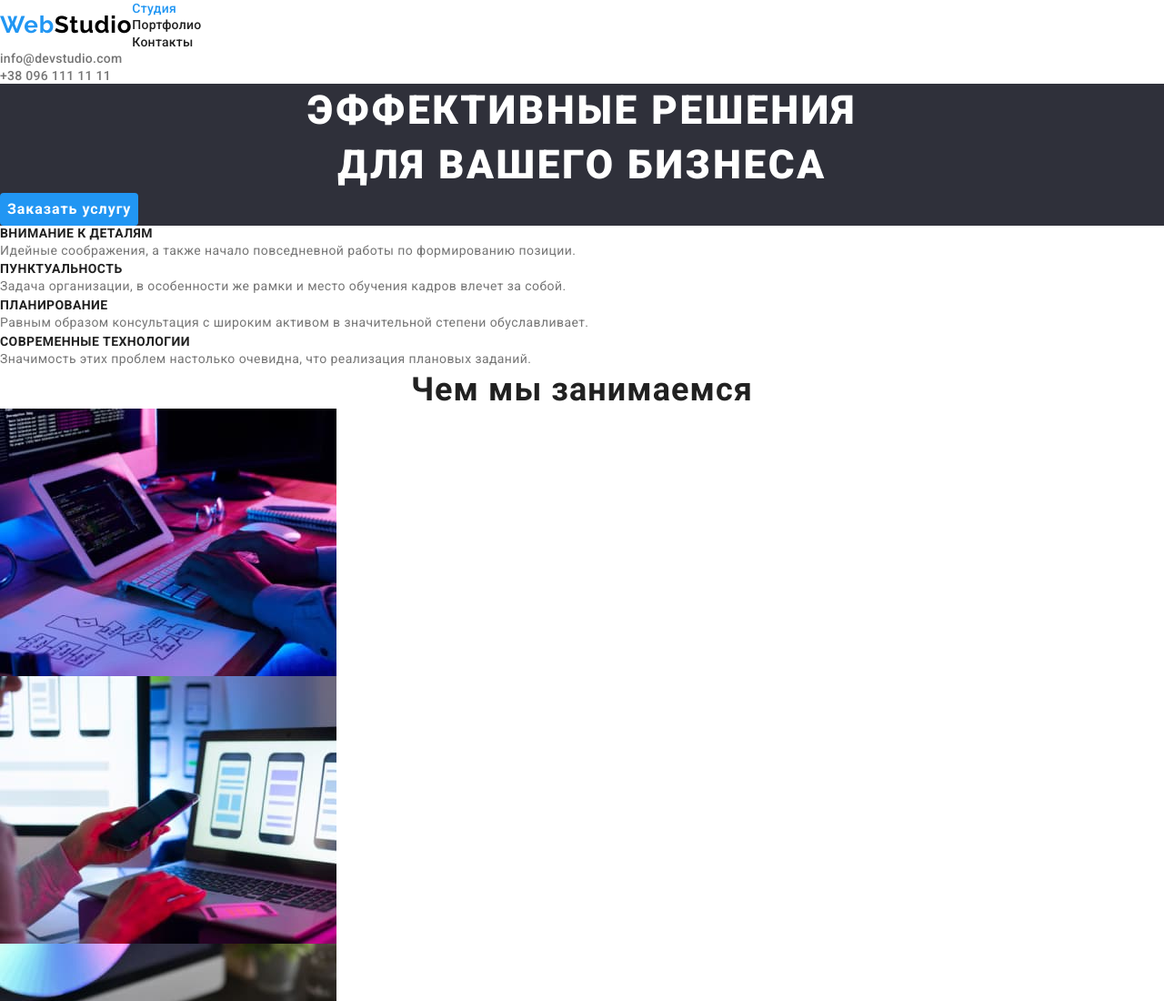
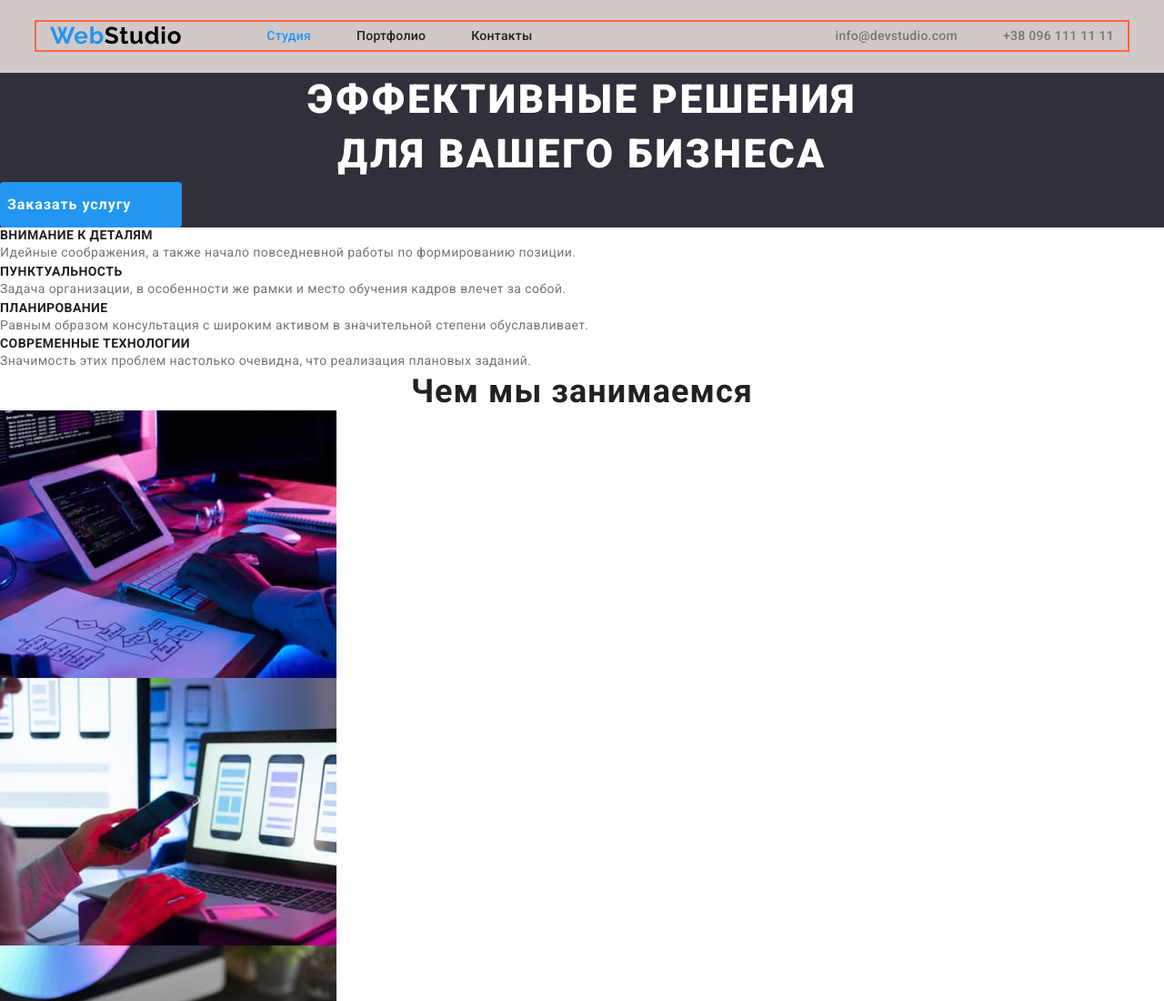
Before and after one commit to Kostiantyn-Derevianko/goit-markup-hw-03, a plain HTML site: page index.html in a window 1280 px wide. Shown: the top 1100 px of the page at 91% size. Drawn offline with nearby package versions, Linux system fonts and the light colour scheme.

Commit message:
разметка хидера

```diff
--- a/css/style.css
+++ b/css/style.css
@@ -64,9 +64,15 @@ body {
 }
 
 /*-------------- HEADER-------------- */
+.header {
+  background-color: rgb(209, 200, 200);
+  padding-top: 24px;
+  padding-bottom: 25px;
+}
 .header-container {
   display: flex;
   align-items: center;
+  outline: 2px solid tomato;
 }
 .header-nav {
   display: flex;
@@ -80,12 +86,16 @@ body {
   line-height: calc(31 / 26);
   letter-spacing: 0.03em;
   color: #000000;
+  margin-right: 93px;
 }
 /* Красит часть логотипа в синий цвет в хидере и футере*/
 .web-logo {
   color: var(--accent-color);
 }
 /* элементы навигации в хидере студии*/
+.nav-list {
+  display: flex;
+}
 .nav-link {
   font-weight: 500;
   font-size: 14px;
@@ -100,6 +110,13 @@ body {
 .nav-link.current {
   color: var(--accent-color);
 }
+.nav-item:not(:last-child) {
+  margin-right: 50px;
+}
+.contact-list {
+  margin-left: auto;
+  display: flex;
+}
 .contact-link {
   font-weight: 500;
   font-size: 14px;
@@ -110,7 +127,9 @@ body {
 .contact-link:focus {
   color: var(--accent-color);
 }
-
+.contact-item:not(:last-child) {
+  margin-right: 50px;
+}
 /*----------- HERO------------- */
 .hero {
   background-color: #2f303a;
@@ -126,6 +145,9 @@ body {
 }
 /* Кнопка героя */
 .hero-btn {
+  width: 200px;
+  height: 50px;
+
   font-family: inherit;
   font-weight: 700;
   font-size: 16px;
--- a/index.html
+++ b/index.html
@@ -9,13 +9,13 @@
     <link rel="preconnect" href="https://fonts.gstatic.com" crossorigin>
     <link href="https://fonts.googleapis.com/css2?family=Raleway:wght@700&family=Roboto:wght@400;500;700;900&display=swap"
         rel="stylesheet">
-    <link rel="stylesheet" href="https://cdnjs.cloudflare.com/ajax/libs/modern-normalize/1.0.0/modern-normalize.min.css"/>
+    <link rel="stylesheet" href="https://cdnjs.cloudflare.com/ajax/libs/modern-normalize/1.1.0/modern-normalize.min.css"/>
     <link rel="stylesheet" href="./css/style.css">
 </head>
 <body>
     <!-- Шапка сайта -->
     <header class="header">
-        <div class=""container header-container">
+        <div class="container header-container">
             <nav class="header-nav">
                 <a class="header-logo link" href="./index.html"><span class="web-logo">Web</span>Studio</a>
                 <ul class="nav-list list">
```
